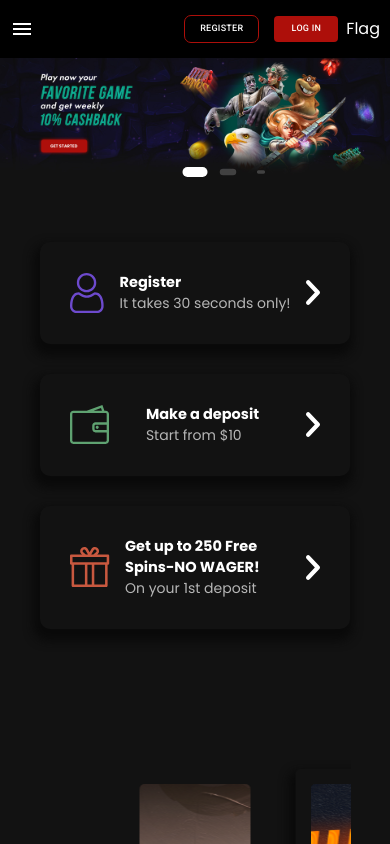
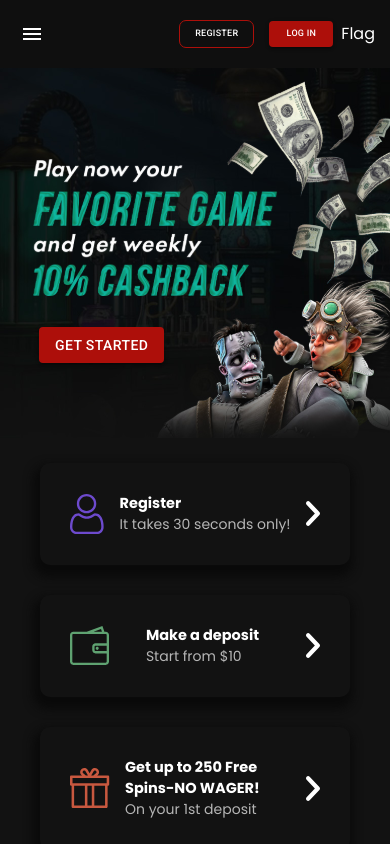
Before and after one commit to lolyparty/Chipstars, a React (Create React App) app: page / in a window 390 px wide. Shown: the top 844 px of the page. Built offline with nearby package versions, Linux system fonts and the light colour scheme.

Commit message:
fixed responsiveness of hero section

```diff
--- a/src/App.js
+++ b/src/App.js
@@ -1,5 +1,5 @@
 import {Header} from './components/header/header'
-import {Slider} from './components/carouselSlider'
+import {Slider} from './components/Herosection'
 import { CTACards } from './components/ctaCards';
 import { MoreInfoCarousel } from './components/moreInfoCarousel/moreInfoCarousel';
 import {BestCasinoGames} from './components/casinoGames'
--- /dev/null
+++ b/src/components/Herosection.jsx
@@ -0,0 +1,36 @@
+import useMediaQuery from '@mui/material/useMediaQuery';
+import { Box, Button } from '@mui/material';
+import { ThemeProvider } from '@mui/material/styles';
+import { Swiper, SwiperSlide } from "swiper/react";
+import "swiper/css";
+import "swiper/css/pagination";
+import { Pagination } from "swiper";
+import {theme} from './muiTheme'
+import carouselSlider from '../components/Imgs/sliderImage.svg'
+import mobileBg from './Imgs/mobileHerobg.svg'
+
+const Slider = ()=> {
+  const matches510 = useMediaQuery('(max-width:510px)')
+  return (
+    <>
+      <ThemeProvider theme={theme}>
+              {matches510 ? <Box sx={{backgroundImage:`url(${mobileBg})`, backgroundRepeat:'no-repeat', backgroundSize:'100%', width:'100%', height:'370px'}}>
+              <Button  variant='contained' color='secondary' sx={{top:'70%', left:'10%'}}>Get Started</Button>
+            </Box> :
+            <Swiper pagination={{
+              dynamicBullets: true,
+              clickable:true
+            }} modules={[Pagination]} className="mySwiper">
+            <SwiperSlide><img src={carouselSlider} alt="slider" style={{width:'100%'}}/> </SwiperSlide>
+            <SwiperSlide><img src={carouselSlider} alt="slider" style={{width:'100%'}}/> </SwiperSlide>
+            <SwiperSlide><img src={carouselSlider} alt="slider" style={{width:'100%'}}/> </SwiperSlide>
+            <SwiperSlide><img src={carouselSlider} alt="slider" style={{width:'100%'}}/> </SwiperSlide>
+            <SwiperSlide><img src={carouselSlider} alt="slider" style={{width:'100%'}}/> </SwiperSlide>
+            <SwiperSlide><img src={carouselSlider} alt="slider" style={{width:'100%'}}/> </SwiperSlide>
+          </Swiper>}
+      </ThemeProvider>
+    </>
+  );
+}
+
+export {Slider}
--- a/src/components/carouselSlider.jsx
+++ /dev/null
@@ -1,25 +0,0 @@
-import { Swiper, SwiperSlide } from "swiper/react";
-import "swiper/css";
-import "swiper/css/pagination";
-import { Pagination } from "swiper";
-import carouselSlider from '../components/Imgs/sliderImage.svg'
-
-const Slider = ()=> {
-  return (
-    <>
-      <Swiper pagination={{
-          dynamicBullets: true,
-          clickable:true
-        }} modules={[Pagination]} className="mySwiper">
-        <SwiperSlide><img src={carouselSlider} alt="slider" style={{width:'100%'}}/> </SwiperSlide>
-        <SwiperSlide><img src={carouselSlider} alt="slider" style={{width:'100%'}}/> </SwiperSlide>
-        <SwiperSlide><img src={carouselSlider} alt="slider" style={{width:'100%'}}/> </SwiperSlide>
-        <SwiperSlide><img src={carouselSlider} alt="slider" style={{width:'100%'}}/> </SwiperSlide>
-        <SwiperSlide><img src={carouselSlider} alt="slider" style={{width:'100%'}}/> </SwiperSlide>
-        <SwiperSlide><img src={carouselSlider} alt="slider" style={{width:'100%'}}/> </SwiperSlide>
-      </Swiper>
-    </>
-  );
-}
-
-export {Slider}
--- a/src/components/casinoGames.jsx
+++ b/src/components/casinoGames.jsx
@@ -58,7 +58,7 @@ const BestCasinoGames = () =>{
                 <div className="goToCasinoDiv">
                     {matches500 ? <p>There is no better way to experience casino than to play one of our 2500+ games which are provided by more than 30+ different providers.
                     </p> : <p>Lorem ipsum dolor sit amet, consectetur adipiscing elit, sed do eiusmod tempor incididunt ut labore et dolore magna aliqua.</p>}
-                    <Button variant='contained' color='secondary' sx={{paddingX:matches944 ? '20px' : '50px', borderRadius:'5px', maxHeight:'50px', maxWidth:matches700 ? '200px' : null, marginTop:matches700 ? '15px' :null}}>Go to Casino</Button>
+                    <Button variant='contained' color='secondary' sx={{paddingX:matches944 ? '20px' : '50px', borderRadius:'5px', maxHeight:'50px', maxWidth:matches700 ? '180px' : null, marginTop:matches700 ? '15px' :null}}>Go to Casino</Button>
                 </div>
             </Box>
         </Container>
--- a/src/components/ctaCards.jsx
+++ b/src/components/ctaCards.jsx
@@ -12,7 +12,7 @@ const CTACards = ( ) =>{
     const matches929 = useMediaQuery('(max-width:929px)');
     const matches500 = useMediaQuery('(max-width:500px)');
 
-    return <Container sx={{background:'#121212', display:'flex', justifyContent:'space-evenly', paddingY:'40px', flexDirection: matches929 ? 'column' : 'row', alignItems:'center'}}>
+    return <Container sx={{background:'#121212', display:'flex', justifyContent:'space-evenly', paddingY:matches500 ? '10px' : '40px', flexDirection: matches929 ? 'column' : 'row', alignItems:'center'}}>
 
         <Paper sx={{background:'#121212', paddingY:matches929 ? '15px':'5px',paddingX:matches929 ? '30px' :matches1190 ? '10px' : '30px', color:'white', boxShadow:'-2px 7px 10px 5px #0a0a0a', alignItems:'center', borderRadius:'10px', width:matches500 ? '310px' : matches929 ? '400px' :matches1050 ? '280px' :matches1190 ? '320px' :'350px', display:'flex' , marginY:matches929 ? '15px' : null, justifyContent:matches929? 'space-between' : null}}
         >
--- a/src/components/header/header.jsx
+++ b/src/components/header/header.jsx
@@ -18,7 +18,7 @@ const Header = ()=>{
 
     return <ThemeProvider theme={theme}>
 
-        <Box elevation={0} sx={{backgroundColor:'black', padding:matches821 ? '15px 10px': matches964 ? '20px 25px' : '20px 45px', color:'white', display:'flex', alignItems:'center', justifyContent:'space-around'}}>
+        <Box elevation={0} sx={{backgroundColor:matches739 ? '#0F0F0F' :'black', padding:matches821 ? '15px 10px': matches964 ? '20px 25px' : '20px 45px', color:'white', display:'flex', alignItems:'center', justifyContent:'space-around'}}>
         {matches739 ? <Mobileheader matches739={matches739}/> : <>
             <img src={Logo} alt="Chipstars Logo" width={matches821 ? 100 : matches872 ? 115 : matches1244 ?  150 :  200} height={40}/>
         <Box sx={{display:'flex', justifyContent:matches1244 ? 'space-betwwen' : 'space-evenly'}}>
--- a/src/components/header/mobileheader.jsx
+++ b/src/components/header/mobileheader.jsx
@@ -3,8 +3,8 @@ import MenuIcon from '@mui/icons-material/Menu';
 import { LoginRegisterBtn } from "./LoginregisterBtn"
 
 const Mobileheader = ({matches739}) =>{
-    return <Box sx={{alignItems:'center', display:'flex', justifyContent:'space-between', width:'100%'}}>
-        <MenuIcon />
+    return <Box sx={{alignItems:'center', display:'flex', justifyContent:'space-between', width:'100%', padding:'5px'}}>
+        <MenuIcon sx={{marginLeft:'5px'}}/>
         <div style={{display:'flex', gap:'8px', alignItems:'center'}}>
             <LoginRegisterBtn matches739={matches739} style={{display:'inline-block'}}/>
             <div style={{display:'inline-block'}}>Flag</div>
--- a/src/index.css
+++ b/src/index.css
@@ -15,6 +15,10 @@ body{
     width:25px;
     border-radius: 20px;
     height: 10px;
+}
+
+.herocarousel{
+    min-height:400px;
 }
 
 /* call to action cards section */
@@ -92,7 +96,6 @@ body{
 
     .goToCasinoDiv p{
         max-width:65%;
-
     }
 
     .goToCasinoDiv{
@@ -133,4 +136,12 @@ body{
     .ctaDivs{
         margin:15px 15px;
     }
+
+    .goToCasinoDiv p{
+        font-size:13px;
+    }
+
+    .goToCasinoDiv{
+        padding:5px;
+    }
 }
```
